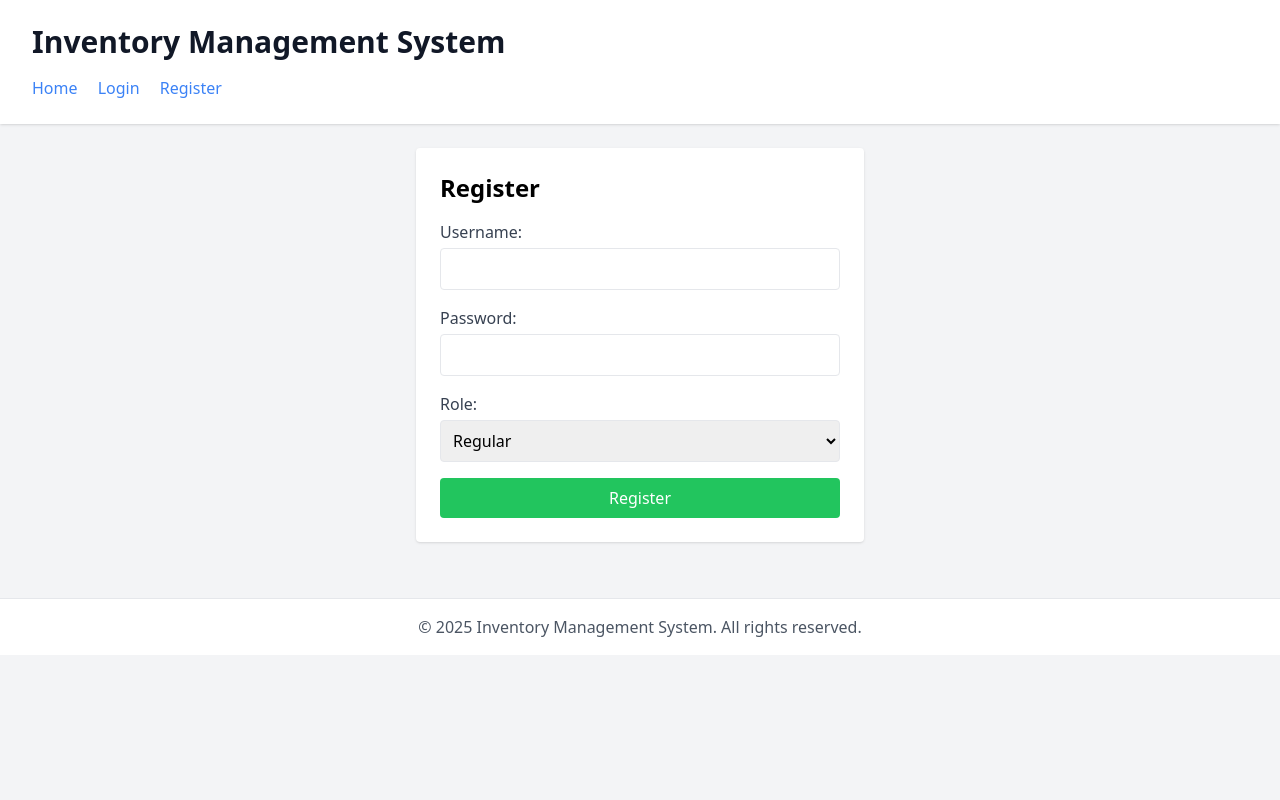
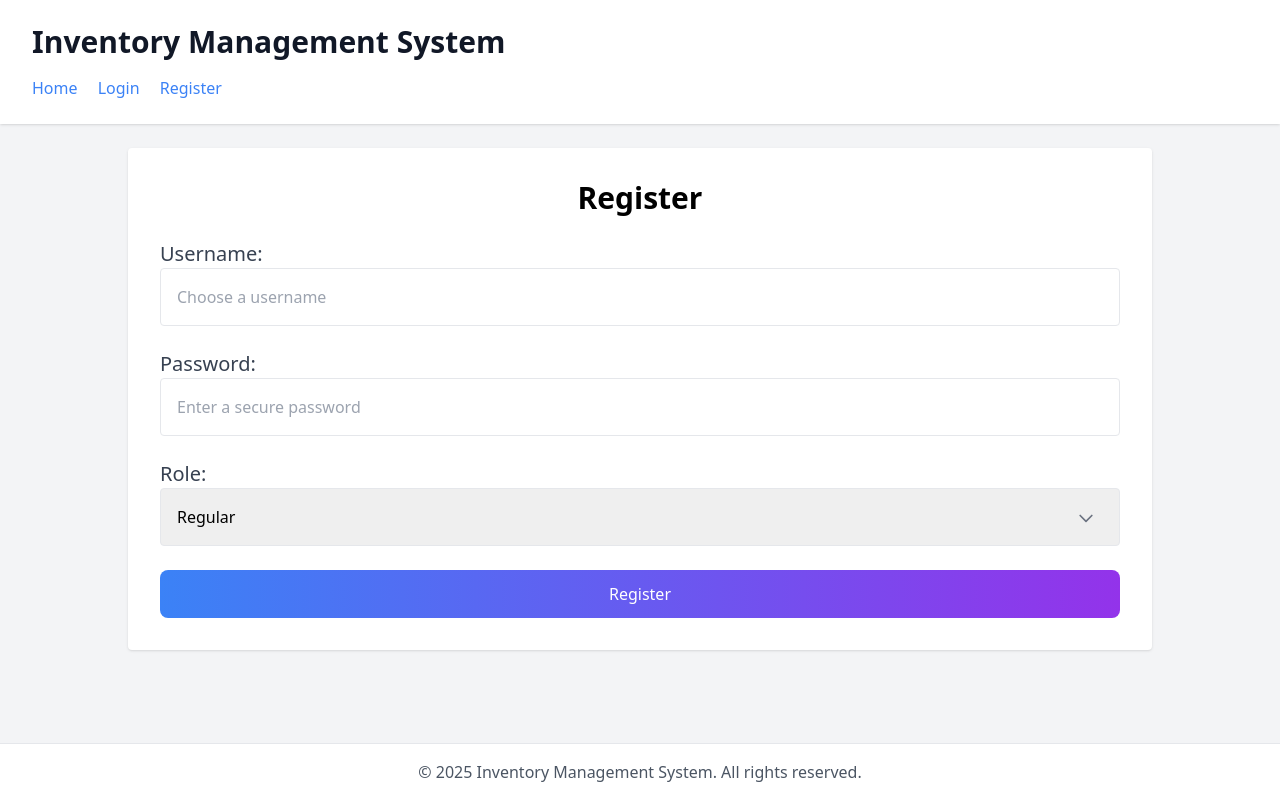
Before and after one commit to sal218/inventory-hub-fastapi, a FastAPI app: page /register in a window 1280 px wide. Run offline with FastAPI, Linux system fonts and the light colour scheme; some libraries are stand-ins or nearby versions.

Commit message:
Modernized the UI/UX

```diff
--- a/app/templates/base.html
+++ b/app/templates/base.html
@@ -6,9 +6,9 @@
     <script src="https://cdn.tailwindcss.com"></script>
     <link rel="icon" href="/static/favicon.ico">
 </head>
-<body class="bg-gray-100">
+<body class="bg-gray-100 flex flex-col min-h-screen">
     <header class="bg-white shadow">
-        <div class="max-w-7xl mx-auto py-6 px-4 sm:px-6 lg:px-8">
+        <div class="w-full py-6 px-4 sm:px-6 lg:px-8">
             <h1 class="text-3xl font-bold text-gray-900">Inventory Management System</h1>
             <nav class="mt-4">
                 <a href="/" class="text-blue-500 hover:underline">Home</a>
@@ -17,11 +17,11 @@
             </nav>
         </div>
     </header>
-    <main class="max-w-7xl mx-auto py-6 sm:px-6 lg:px-8">
+    <main class="w-full py-6 sm:px-6 lg:px-8 flex-grow">
         {% block content %}{% endblock %}
     </main>
-    <footer class="bg-white border-t mt-8">
-        <div class="max-w-7xl mx-auto py-4 px-4 text-center text-gray-600">
+    <footer class="bg-white border-t mt-auto">
+        <div class="w-full py-4 px-4 text-center text-gray-600">
             &copy; 2025 Inventory Management System. All rights reserved.
         </div>
     </footer>
--- a/app/templates/register.html
+++ b/app/templates/register.html
@@ -1,28 +1,46 @@
 {% extends "base.html" %}
 {% block title %}Register{% endblock %}
 {% block content %}
-<div class="bg-white p-6 rounded shadow max-w-md mx-auto">
-    <h2 class="text-2xl font-semibold mb-4">Register</h2>
+<div class="bg-white p-8 rounded shadow w-full max-w-5xl mx-auto">
+    <h2 class="text-3xl font-semibold mb-6 text-center">Register</h2>
     {% if error %}
-        <p class="text-red-500 mb-4">{{ error }}</p>
+        <p class="text-red-500 mb-4 text-center">{{ error }}</p>
     {% endif %}
     <form method="post" action="/register">
-        <div class="mb-4">
-            <label for="username" class="block text-gray-700">Username:</label>
-            <input type="text" id="username" name="username" required class="mt-1 p-2 border rounded w-full">
+        <!-- Username Field -->
+        <div class="mb-6">
+            <label for="username" class="block text-gray-700 text-xl">Username:</label>
+            <input type="text" id="username" name="username" placeholder="Choose a username" required
+                class="w-full p-4 border rounded focus:border-blue-500 focus:ring-1 focus:ring-blue-500 text-left">
         </div>
-        <div class="mb-4">
-            <label for="password" class="block text-gray-700">Password:</label>
-            <input type="password" id="password" name="password" required class="mt-1 p-2 border rounded w-full">
+
+        <!-- Password Field -->
+        <div class="mb-6">
+            <label for="password" class="block text-gray-700 text-xl">Password:</label>
+            <input type="password" id="password" name="password" placeholder="Enter a secure password" required
+                class="w-full p-4 border rounded focus:border-blue-500 focus:ring-1 focus:ring-blue-500 text-left">
         </div>
-        <div class="mb-4">
-            <label for="role" class="block text-gray-700">Role:</label>
-            <select id="role" name="role" class="mt-1 p-2 border rounded w-full">
+
+        <!-- Role Selection with custom dropdown arrow -->
+        <div class="mb-6 relative">
+            <label for="role" class="block text-gray-700 text-xl">Role:</label>
+            <select id="role" name="role"
+                class="w-full p-4 pr-12 border rounded focus:border-blue-500 focus:ring-1 focus:ring-blue-500 appearance-none">
                 <option value="regular">Regular</option>
                 <option value="admin">Admin</option>
             </select>
+            <!-- Custom dropdown arrow -->
+            <svg class="absolute right-6 top-12 w-5 h-5 text-gray-500 pointer-events-none" fill="none" stroke="currentColor"
+                viewBox="0 0 24 24">
+                <path stroke-linecap="round" stroke-linejoin="round" stroke-width="2"
+                    d="M19 9l-7 7-7-7"></path>
+            </svg>
         </div>
-        <button type="submit" class="w-full bg-green-500 text-white py-2 rounded hover:bg-green-600">Register</button>
+
+        <!-- Submit Button -->
+        <button class="w-full bg-gradient-to-r from-blue-500 to-purple-600 text-white py-3 rounded-lg hover:shadow-lg transition">
+            Register
+        </button>
     </form>
 </div>
 {% endblock %}
```
Also changed, not shown: app/templates/login.html (+19 -10 lines).
